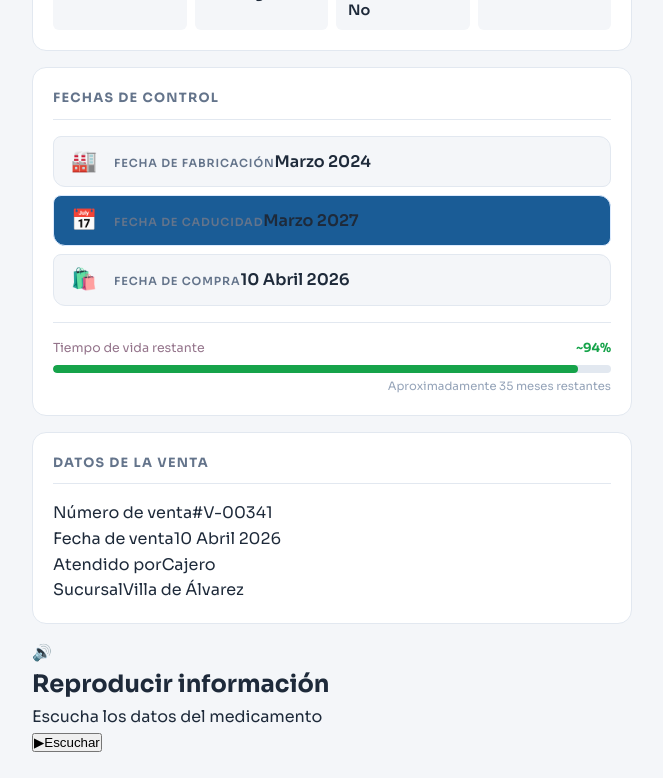
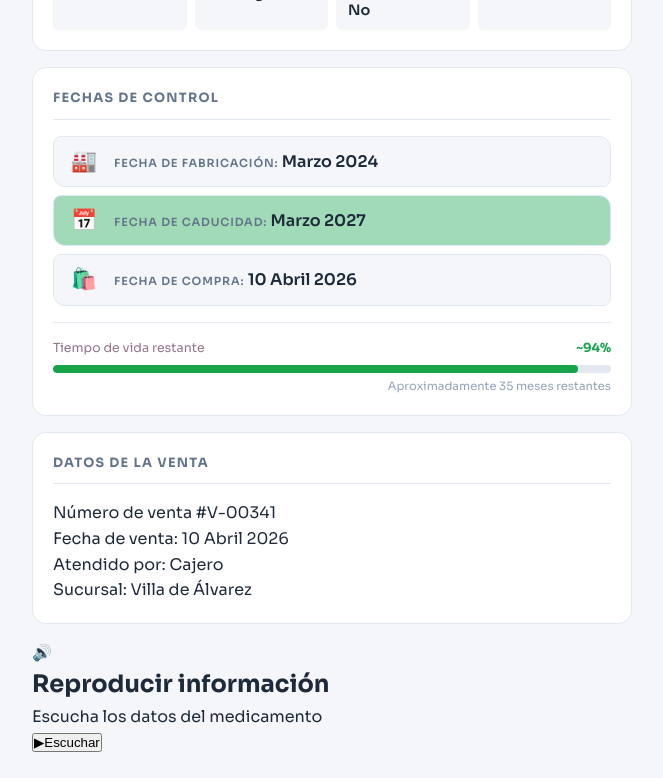
Before and after one commit to EmilioAyala24/Proyecto-Programacion-Web, a React (Vite) app: page / in a window 1280 px wide. Shown: the part 411-1189 px from the top of the page, without its empty margins (308-971 px from the left). Built offline with nearby package versions, Linux system fonts and the light colour scheme.

Commit message:
Correcion de errores simples

```diff
--- a/src/App.css
+++ b/src/App.css
@@ -259,7 +259,7 @@ body {
 }
 
 .fecha__elemento--destacado{
-  background-color: #1a5c96;
+  background-color: #16a34a67;
   border-color: #dbeafe;
 }
 
--- a/src/components/TarjetaFechas.jsx
+++ b/src/components/TarjetaFechas.jsx
@@ -6,21 +6,21 @@ function TarjetaFechas() {
         <div className="fecha__elemento">
           <div className="fecha__icono">🏭</div>
           <div className="fecha__info">
-            <span className="fecha__etiqueta">Fecha de fabricación</span>
+            <span className="fecha__etiqueta">Fecha de fabricación: </span>
             <span className="fecha__valor mono">Marzo 2024</span>
           </div>
         </div>
         <div className="fecha__elemento fecha__elemento--destacado">
           <div className="fecha__icono">📅</div>
           <div className="fecha__info">
-            <span className="fecha__etiqueta">Fecha de caducidad</span>
+            <span className="fecha__etiqueta">Fecha de caducidad: </span>
             <span className="fecha__valor fecha__valor--caducidad mono">Marzo 2027</span>
           </div>
         </div>
         <div className="fecha__elemento">
           <div className="fecha__icono">🛍️</div>
           <div className="fecha__info">
-            <span className="fecha__etiqueta">Fecha de compra</span>
+            <span className="fecha__etiqueta">Fecha de compra: </span>
             <span className="fecha__valor mono">10 Abril 2026</span>
           </div>
         </div>
--- a/src/components/TarjetaVenta.jsx
+++ b/src/components/TarjetaVenta.jsx
@@ -5,18 +5,18 @@ function TarjetaVenta() {
       <div className="venta__grid">
         <div className="venta__campo">
           <span className="venta__etiqueta">Número de venta</span>
-          <span className="venta__valor mono">#V-00341</span>
+          <span className="venta__valor mono"> #V-00341</span>
         </div>
         <div className="venta__campo">
-          <span className="venta__etiqueta">Fecha de venta</span>
+          <span className="venta__etiqueta">Fecha de venta: </span>
           <span className="venta__valor mono">10 Abril 2026</span>
         </div>
         <div className="venta__campo">
-          <span className="venta__etiqueta">Atendido por</span>
+          <span className="venta__etiqueta">Atendido por: </span>
           <span className="venta__valor">Cajero</span>
         </div>
         <div className="venta__campo">
-          <span className="venta__etiqueta">Sucursal</span>
+          <span className="venta__etiqueta">Sucursal: </span>
           <span className="venta__valor">Villa de Álvarez</span>
         </div>
       </div>
```
